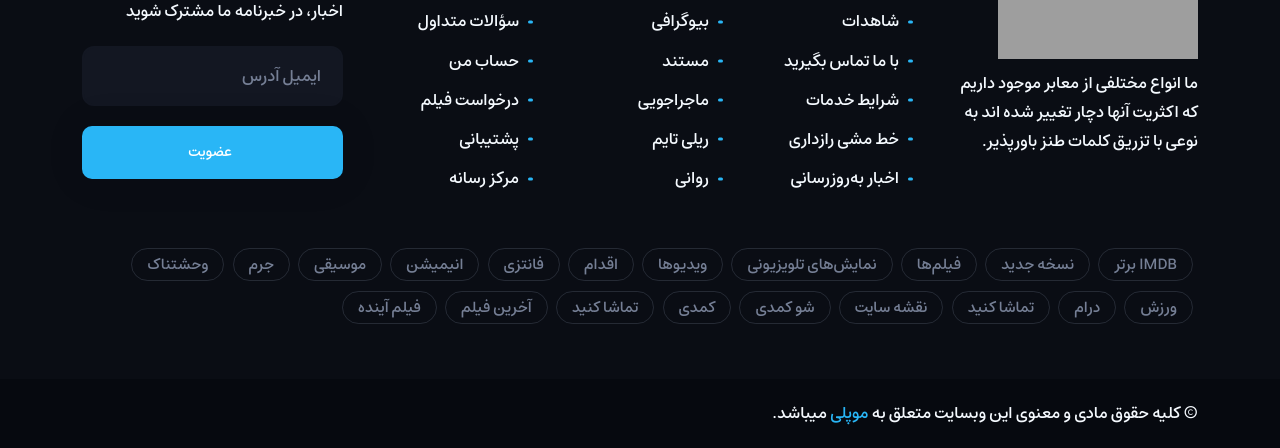
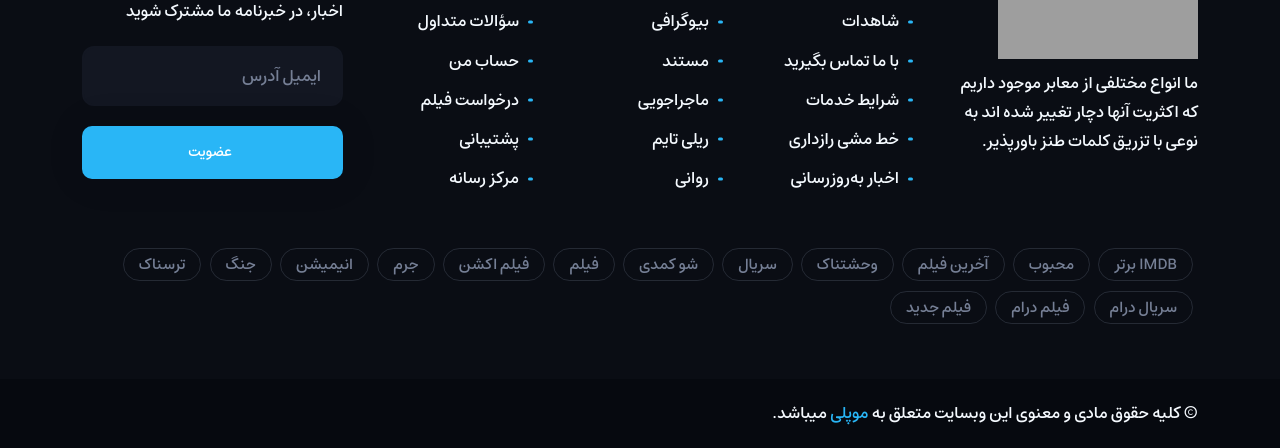
Before and after one commit to arvinmaroufi/Moplay, a Django app: page /register/ in a window 1280 px wide. Shown: the part 1803-2251 px from the top of the page. Run offline with Django 5.2, Linux system fonts and the light colour scheme; data comes from the database, SQL or seed files in the repository; both versions use the stored data as it was after the commit; some libraries are stand-ins or nearby versions; grey boxes are pictures that could not be loaded.

Commit message:
improved the tags section in the footer of the base.html file

```diff
--- a/templates/base.html
+++ b/templates/base.html
@@ -276,26 +276,9 @@
                         </div>
                         <div class="col-12">
                             <div class="footer-top-link">
-                                <a href="#">IMDB برتر</a>
-                                <a href="#">نسخه جدید</a>
-                                <a href="#">فیلم‌ها</a>
-                                <a href="#">نمایش‌های تلویزیونی</a>
-                                <a href="#">ویدیوها</a>
-                                <a href="#">اقدام</a>
-                                <a href="#">فانتزی</a>
-                                <a href="#">انیمیشن</a>
-                                <a href="#">موسیقی</a>
-                                <a href="#">جرم</a>
-                                <a href="#">وحشتناک</a>
-                                <a href="#">ورزش</a>
-                                <a href="#">درام</a>
-                                <a href="#">تماشا کنید</a>
-                                <a href="#">نقشه سایت</a>
-                                <a href="#">شو کمدی</a>
-                                <a href="#">کمدی</a>
-                                <a href="#">تماشا کنید</a>
-                                <a href="#">آخرین فیلم</a>
-                                <a href="#">فیلم آینده</a>
+                                {% for tag in popular_tags %}
+                                    <a href="{% url 'movie:tag_detail' tag.slug %}">{{ tag.title }}</a>
+                                {% endfor %}
                             </div>
                         </div>
                     </div>
```
Also changed, not shown: db.sqlite3.
